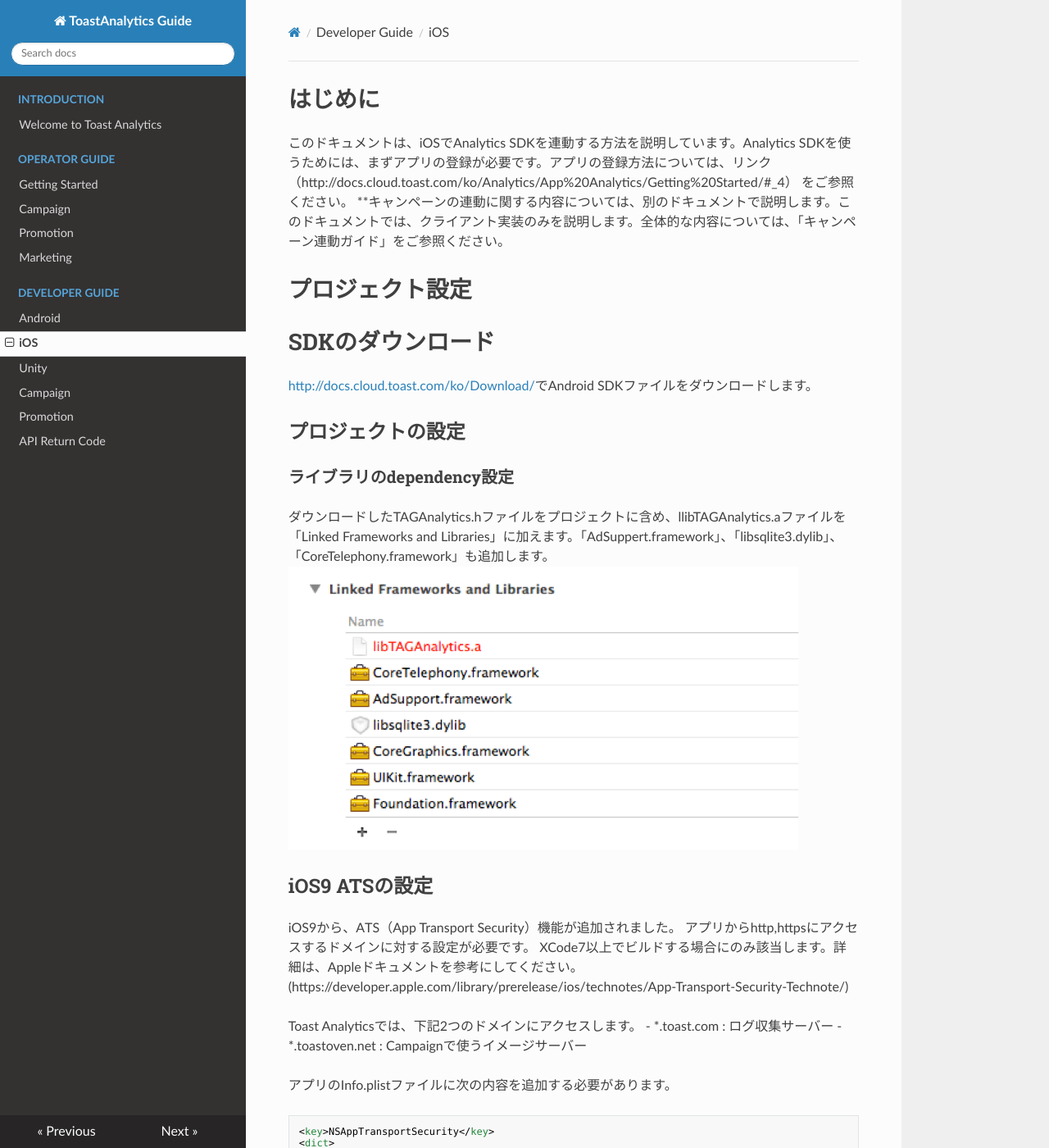
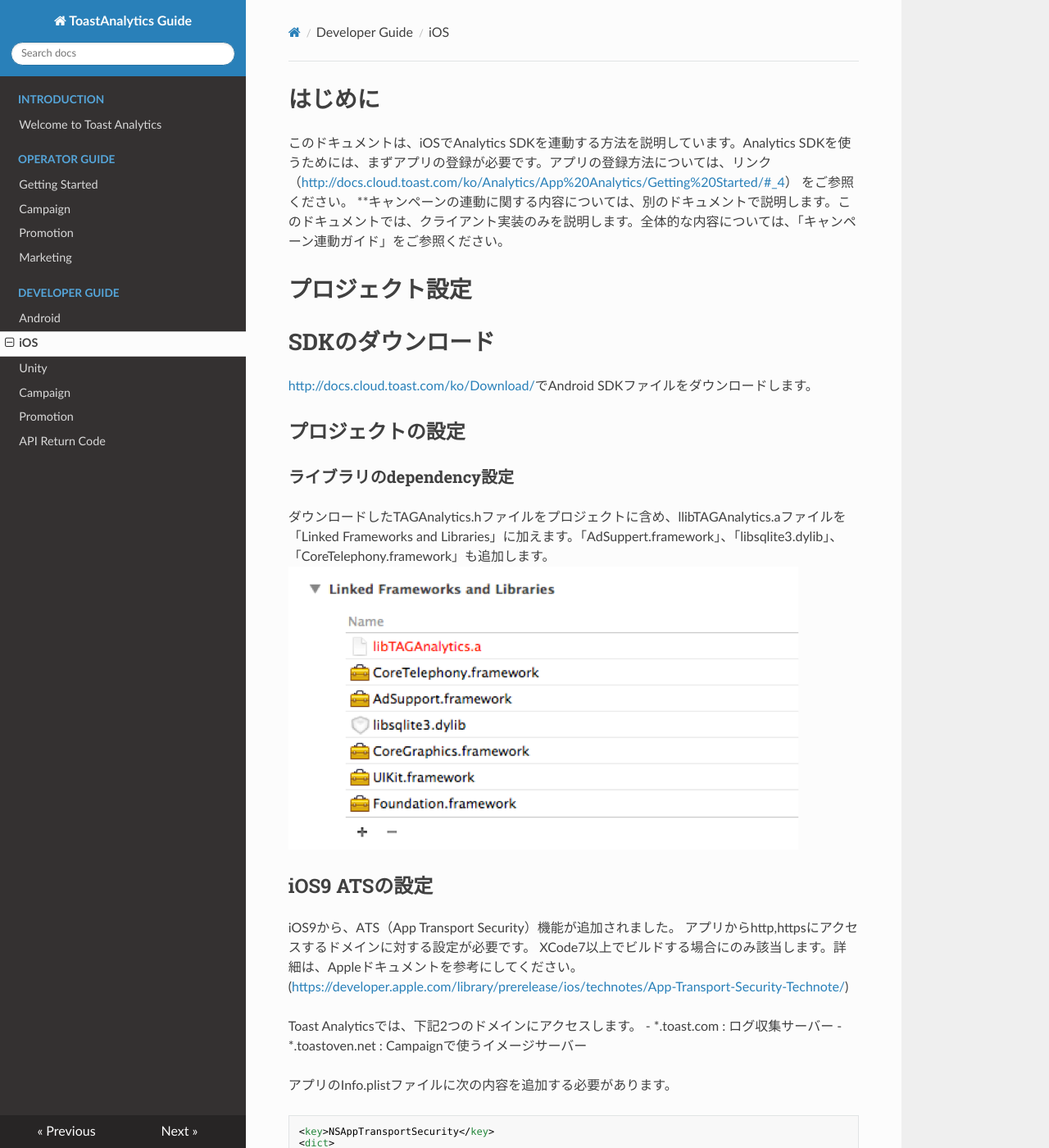
Before and after one commit to ToastAnalytics/ToastAnalytics_JA, an MkDocs documentation site: the page built from docs/Developer/5. iOS Developer Guide.md, in a window 1280 px wide and 1400 px high. Shown: the whole window at 82% size. Built offline with MkDocs 1.6.1, drawn with Linux system fonts in a browser that asks for light colours; nearby versions of some CDN libraries; old or Windows-style settings are respelled for this version of MkDocs; some of the changed text lies outside the part shown.

Commit message:
Update 5. iOS Developer Guide.md

````diff
--- a/docs/Developer/5. iOS Developer Guide.md
+++ b/docs/Developer/5. iOS Developer Guide.md
@@ -1,6 +1,6 @@
 #はじめに
 
-このドキュメントは、iOSでAnalytics SDKを連動する方法を説明しています。Analytics SDKを使うためには、まずアプリの登録が必要です。アプリの登録方法については、リンク（http://docs.cloud.toast.com/ko/Analytics/App%20Analytics/Getting%20Started/#_4） をご参照ください。
+このドキュメントは、iOSでAnalytics SDKを連動する方法を説明しています。Analytics SDKを使うためには、まずアプリの登録が必要です。アプリの登録方法については、リンク（<http://docs.cloud.toast.com/ko/Analytics/App%20Analytics/Getting%20Started/#_4>） をご参照ください。
 **キャンペーンの連動に関する内容については、別のドキュメントで説明します。このドキュメントでは、クライアント実装のみを説明します。全体的な内容については、「キャンペーン連動ガイド」をご参照ください。
 
 #プロジェクト設定
@@ -19,7 +19,7 @@
 iOS9から、ATS（App Transport Security）機能が追加されました。
 アプリからhttp,httpsにアクセスするドメインに対する設定が必要です。
 XCode7以上でビルドする場合にのみ該当します。詳細は、Appleドキュメントを参考にしてください。
-(https://developer.apple.com/library/prerelease/ios/technotes/App-Transport-Security-Technote/)
+(<https://developer.apple.com/library/prerelease/ios/technotes/App-Transport-Security-Technote/>)
 
 Toast Analyticsでは、下記2つのドメインにアクセスします。
 - *.toast.com : ログ収集サーバー
@@ -236,12 +236,12 @@ IAPを通じて宝石を10個購入した場合、以下のように使います
 ###1.キャンペーン連動のための事前準備
 キャンペーン連動および実施に関するガイドを別途提供しています。
 Toast Analyticsの「キャンペーン実施」メニューの「ページガイド」をご参照ください。
-（http://analytics.toast.com/promotion/share/document/4.2_Campaign_run.pdf）
+（<http://analytics.toast.com/promotion/share/document/4.2_Campaign_run.pdf>）
 
 ###2.プッシュ通知の連動
 Analytics SDKでキャンペーンのためのPushを使うためには、Toast Cloud Pushを使用する必要があります。Push使用に関する内容全般は、Toast Cloud Push提供の「Client SDK Guide」を参考にしていください。
 
-http://docs.cloud.toast.com/ko/Notification/Push/Client%20SDK%20Guide/
+<http://docs.cloud.toast.com/ko/Notification/Push/Client%20SDK%20Guide/>
 
 ```objective-c
 - (BOOL)application:(UIApplication *)application didFinishLaunchingWithOptions:(NSDictionary *)launchOptions
@@ -397,8 +397,8 @@ Intro Sceneの読み込み時間を測定したい場合は、以下のように
 
 ##Facebookインストール追跡
 
-Facebook広告を通じたアプリインストールを追跡できます。本機能は、Facebookで提供しているDeep Linking機能を参照します。上記に関する詳細及びテスト方法は、Facebook提供のドキュメント（https://developers.facebook.com/docs/app-ads/deep-linking）を参考にしてください。fetchDeferredAppLink@FBSDKAppLinkUtilityは、Facebook SDKで提供しているAPIです。
-(https://developers.facebook.com/docs/reference/ios/current/class/FBSDKAppLinkUtility/)
+Facebook広告を通じたアプリインストールを追跡できます。本機能は、Facebookで提供しているDeep Linking機能を参照します。上記に関する詳細及びテスト方法は、Facebook提供のドキュメント（<https://developers.facebook.com/docs/app-ads/deep-linking>）を参考にしてください。fetchDeferredAppLink@FBSDKAppLinkUtilityは、Facebook SDKで提供しているAPIです。
+(<https://developers.facebook.com/docs/reference/ios/current/class/FBSDKAppLinkUtility/>)
 
 ```objective-c
 [FBSDKAppLinkUtility fetchDeferredAppLink:^(NSURL *url, NSError *error) {
````
